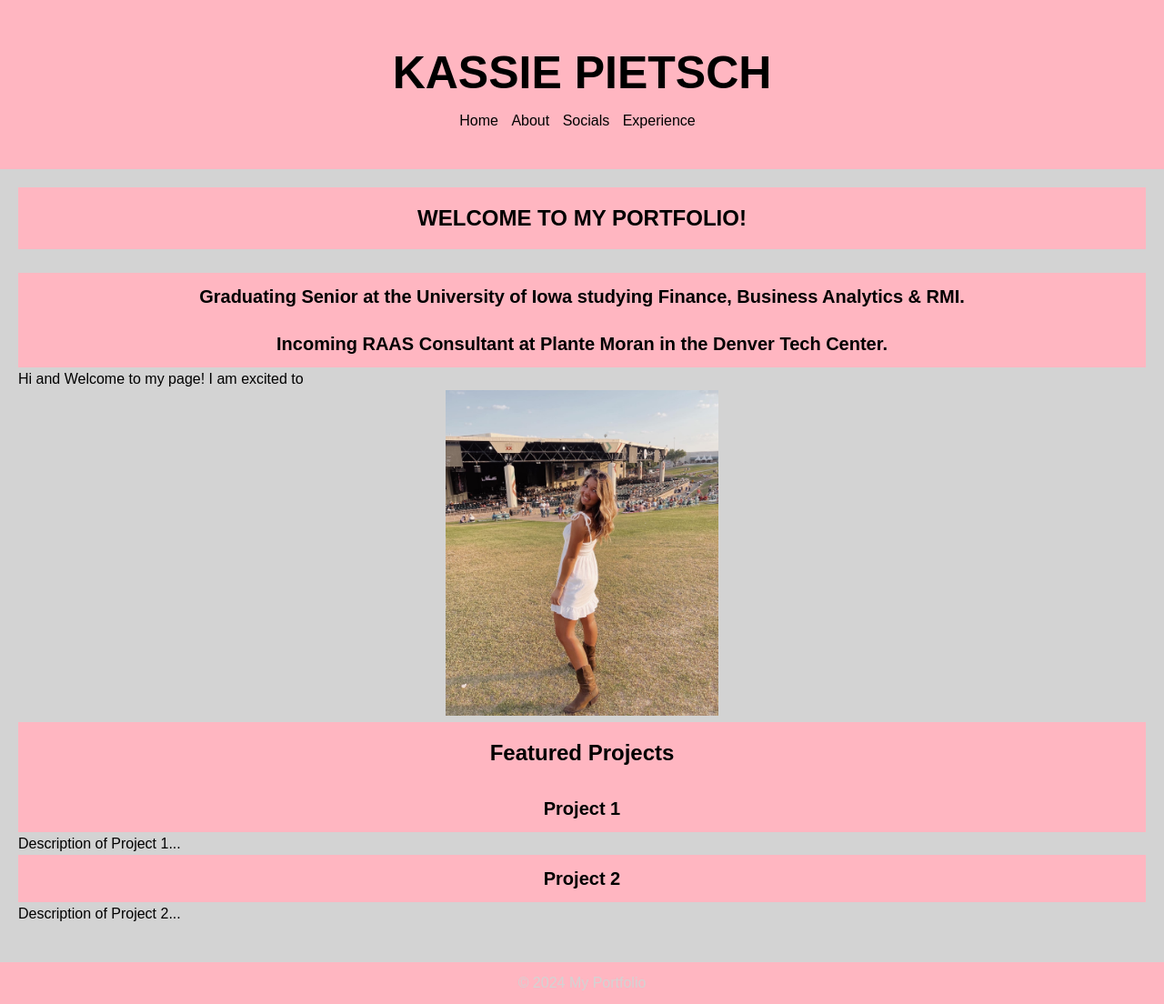
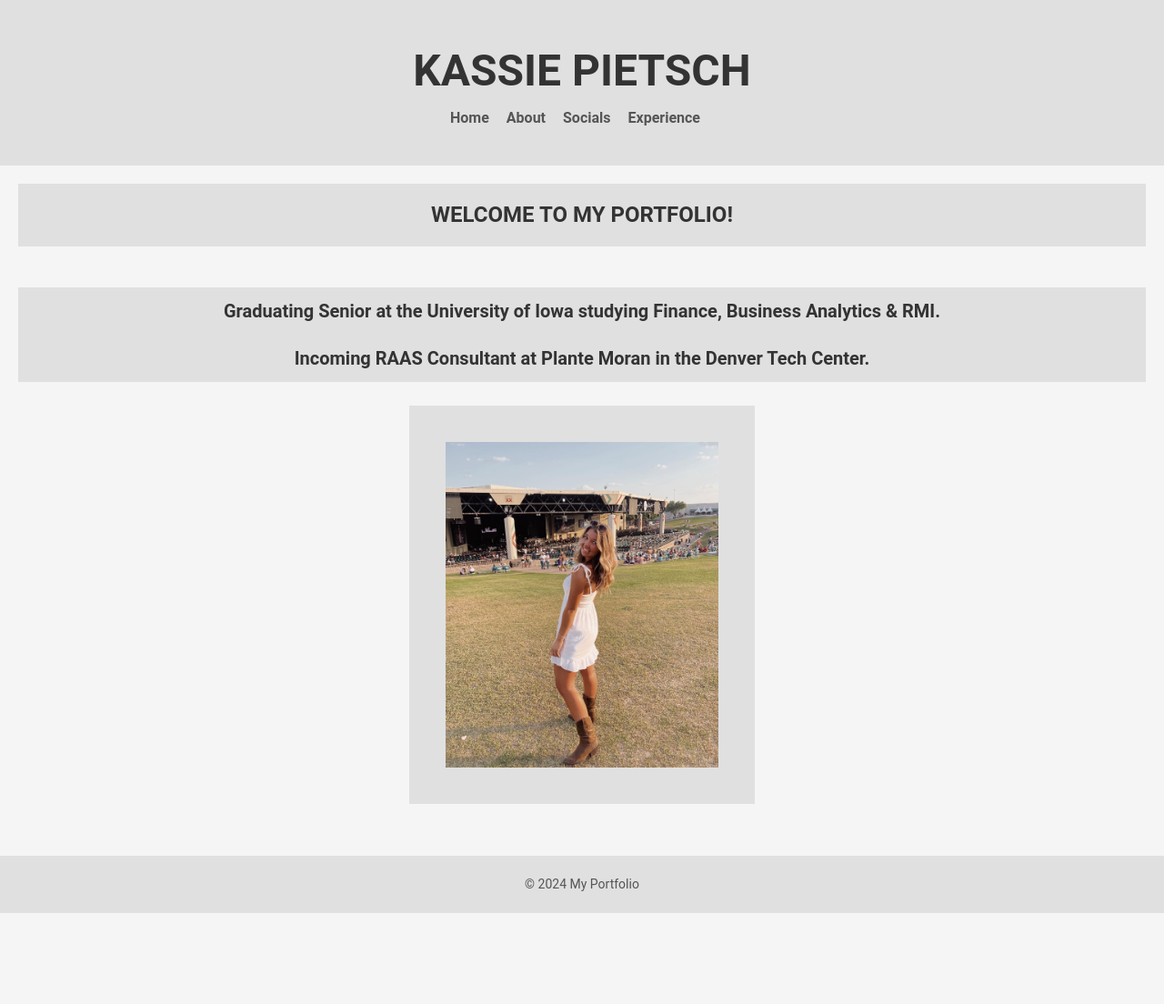
Before and after one commit to kassiepietsch/klpietsch-portfolio, a Flask app: page / in a window 1280 px wide. Shown: the whole page at 91% size. After the commit the page ends 1004 px from the top, so only its background shows below. Run offline with Flask 3, Linux system fonts and the light colour scheme.

Commit message:
Visual Updates

```diff
--- a/static/css/stylesheet.css
+++ b/static/css/stylesheet.css
@@ -3,67 +3,85 @@ body, h1, h2, h3, p, ul {
     padding: 0;
 }
 
+/* Body Styles */
 body {
-    font-family: Arial, sans-serif;
+    font-family: 'Roboto', Arial, sans-serif; /* Use Roboto as the primary font */
     line-height: 1.6;
-    background-color: lightgray;
-    color: black;
+    background-color: #f5f5f5; /* Light gray background */
+    color: #333; /* Dark gray text color */
 }
 
+/* Header Styles */
 header {
-    background-color: lightpink;
-    color: black;
+    background-color: #e0e0e0; /* Light gray header background */
+    color: #333; /* Dark gray header text */
     padding: 40px;
     text-align: center;
 }
 
+/* Navigation Styles */
 nav ul {
     list-style-type: none;
 }
 
 nav ul li {
     display: inline;
-    margin-right: 10px;
+    margin-right: 15px; /* Increased margin between navigation items */
 }
 
 nav a {
-    color: black;
+    color: #555; /* Dark gray navigation text */
     text-decoration: none;
+    font-weight: bold; /* Bold navigation text */
 }
 
+/* Main Content Styles */
 main {
     padding: 20px;
 }
-image {
-    background-color: lightpink;
+
+/* Image Styles */
+img {
+    display: block;
+    margin: 0 auto;
+    background-color: #e0e0e0; /* Light gray image background */
     padding: 40px;
 }
 
+/* Section Styles */
 section {
-    margin-bottom: 20px;
+    margin-bottom: 30px; /* Increased margin between sections */
 }
 
+/* Heading Styles */
 h1 {
-    font-size: 50px;
+    font-size: 48px; /* Slightly reduced heading size */
+    font-family: 'Roboto', Arial, sans-serif; /* Use Roboto for headings */
+    color: #333; /* Dark gray heading text */
 }
 
 h2 {
     font-size: 24px;
+    font-family: 'Roboto', Arial, sans-serif; /* Use Roboto for subheadings */
     text-align: center;
-    background-color: lightpink;
+    background-color: #e0e0e0; /* Light gray heading background */
     padding: 15px;
+    margin-bottom: 20px;
 }
 
 h3 {
     font-size: 20px;
+    font-family: 'Roboto', Arial, sans-serif; /* Use Roboto for sub-subheadings */
     text-align: center;
-    background-color: lightpink;
+    background-color: #e0e0e0; /* Light gray subheading background */
     padding: 10px;
 }
 
+/* Footer Styles */
 footer {
     text-align: center;
-    padding: 10px;
-    background-color: lightpink;
-    color: lightgray;
+    padding: 20px;
+    background-color: #e0e0e0; /* Light gray footer background */
+    color: #555; /* Dark gray footer text */
+    font-size: 14px; /* Smaller footer text size */
 }
--- a/templates/about.html
+++ b/templates/about.html
@@ -22,7 +22,7 @@
     <main>
         <section>
             <h2>Personal Information</h2>
-            <p>I am a graduating senior at the University of Iowa majoring in Finance, Business Analyics and RMI. I will be moving to Denver after graduation to start full time as a consultant at Plante Moran.</p>
+            <h3>I am a graduating senior at the University of Iowa majoring in Finance, Business Analyics and RMI. I will be moving to Denver after graduation to start full time as a consultant at Plante Moran.</h3>
             <h3>If you would like to contact me, please email me at kassiepietsch@gmail.com</h3>
         </section>
     </main>
--- a/templates/index.html
+++ b/templates/index.html
@@ -25,19 +25,9 @@
             <br>
             <h3>Graduating Senior at the University of Iowa studying Finance, Business Analytics & RMI.</h3>
             <h3>Incoming RAAS Consultant at Plante Moran in the Denver Tech Center.</h3>
-            <div>Hi and Welcome to my page! I am excited to</div>
+            <br>
             <div style="text-align: center;">
             <img src="static/images/Kassie.JPEG" alt="Welcome to my page!" width="300" style="display: inline-block">
-            </div>
-            <h2>Featured Projects</h2>
-            <!-- Add your featured projects here -->
-            <div>
-                <h3>Project 1</h3>
-                <p>Description of Project 1...</p>
-            </div>
-            <div>
-                <h3>Project 2</h3>
-                <p>Description of Project 2...</p>
             </div>
         </section>
     </main>
```
